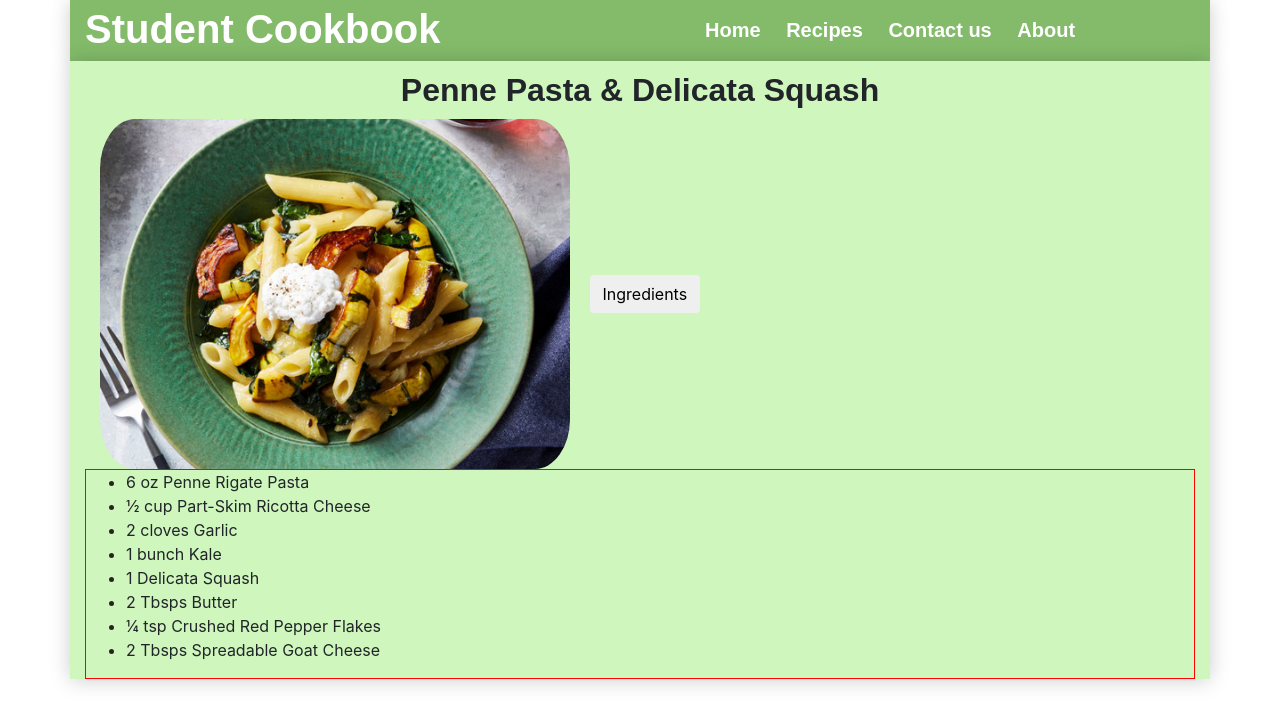
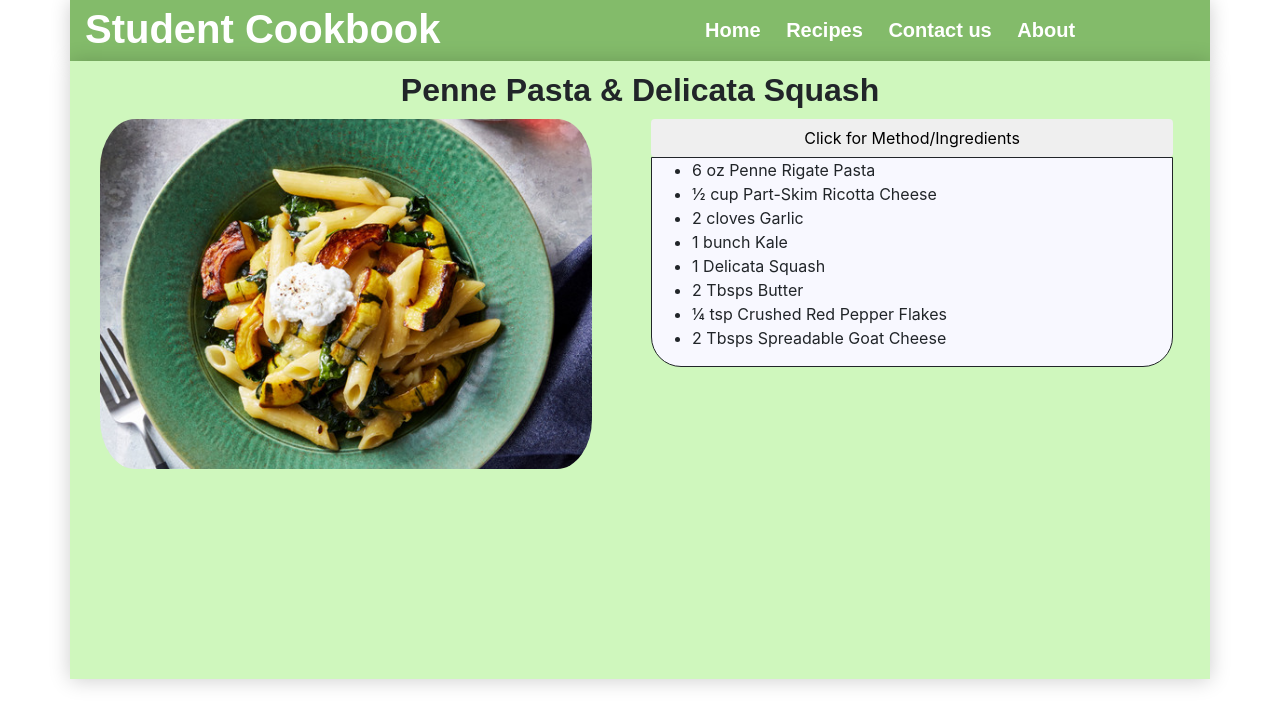
Before and after one commit to barunkaa/student-cookbook, a plain HTML site: page vegetarian-recipe1.html in a window 1280 px wide. Drawn offline with nearby package versions, Linux system fonts and the light colour scheme.

Commit message:
fixed position of ingredients/method text

```diff
--- a/style.css
+++ b/style.css
@@ -70,7 +70,7 @@ h2 {
 
 #contentimage {
 	border-radius: 50px;
-	max-width: 500px;
+	max-width: 47%;
 	max-height: 350px;
 	object-fit: cover;
 	position: left;
@@ -119,5 +119,31 @@ div.desc {
 }
 
 .ingredients{
-	border: solid 1px red;
+	border: solid 1px;
+	width: 47%;
+	background-color: ghostwhite;
+	position: relative;
+	position: relative;
+    top: -312px;
+    right: -51%;
+    border-bottom-left-radius: 30px;
+    border-bottom-right-radius: 30px;
 }
+
+.method {
+	border: solid 1px;
+	width: 47%;
+	background-color: ghostwhite;
+	position: relative;
+	position: relative;
+    top: -312px;
+    right: -51%;
+    border-bottom-left-radius: 30px;
+    border-bottom-right-radius: 30px;
+}
+
+.btn {
+	width: 47%;
+	margin-left: 40px;
+	vertical-align: top;
+}
--- a/vegetarian-recipe1.html
+++ b/vegetarian-recipe1.html
@@ -37,7 +37,7 @@
 
 			<img src="./img/pasta.jpg" class="col-md-12" id=contentimage>
 
-			<button class="btn btn-default" id="switch" onclick="switchMode()">Ingredients</button>
+			<button class="btn btn-default" id="switch" onclick="switchMode()">Click for Method/Ingredients</button>
 
 			<div class="ingredients">
 				<ul>
```
Also changed, not shown: vegetarian-recipe2.html (+3 -0 lines), vegetarian-recipe3.html (+3 -2 lines).
